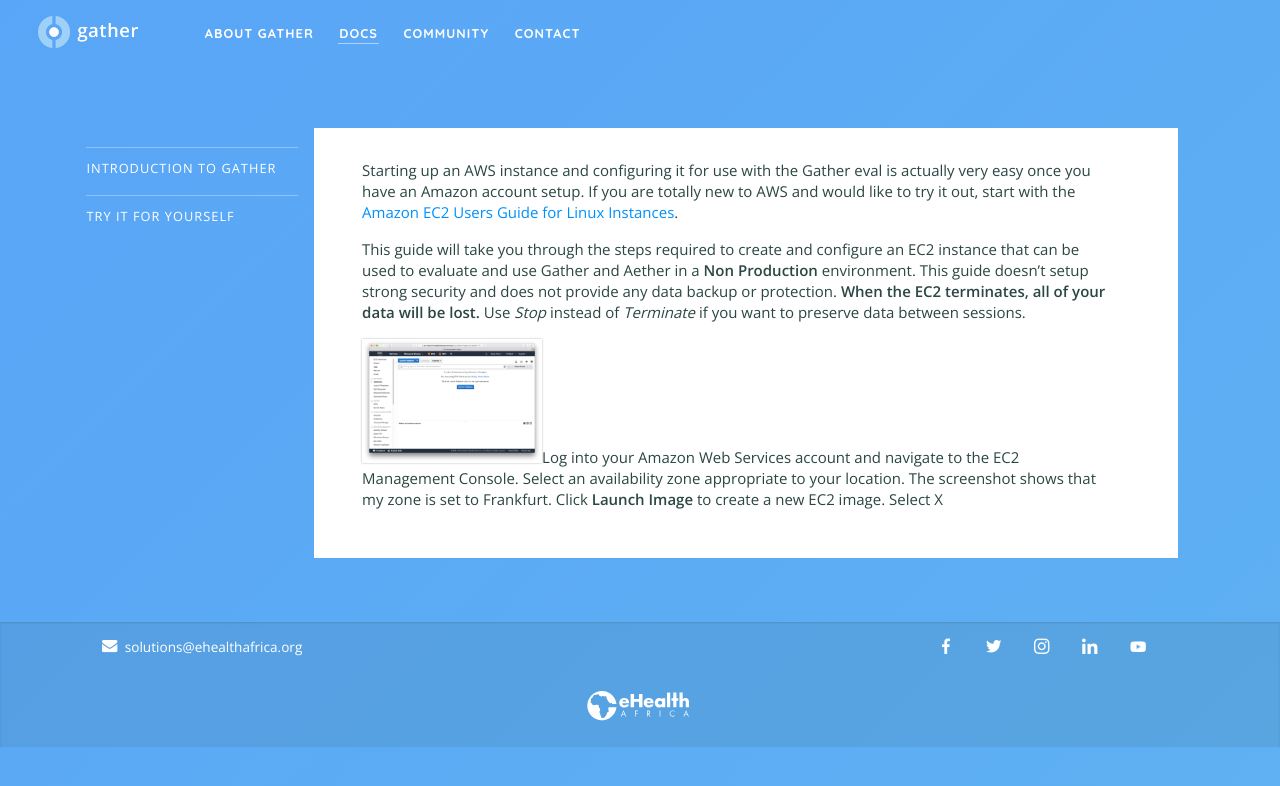
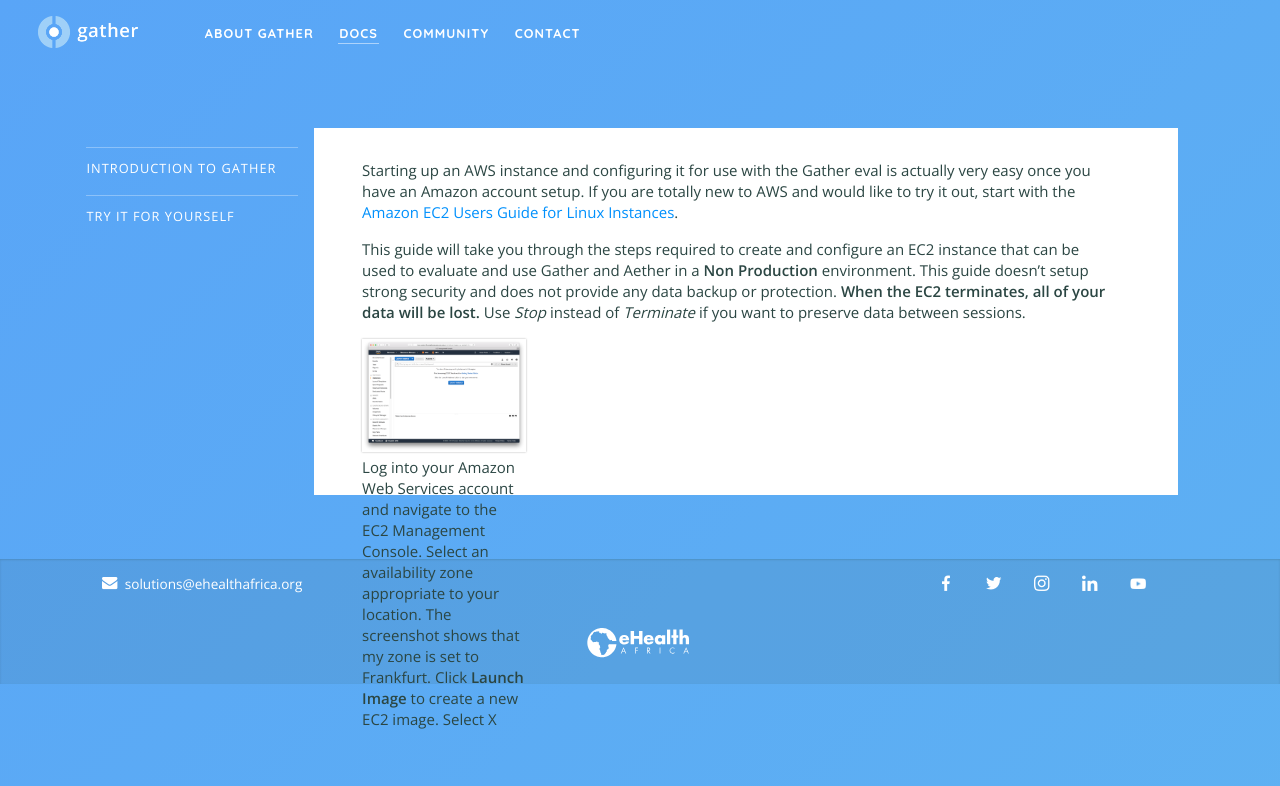
Before and after one commit to nixilla/gather, a Jekyll site: the page built from documentation/try/setup-aws.md, in a window 1280 px wide. Shown: the top 786 px of the page. Built offline with Jekyll 4.4.1, drawn with Linux system fonts in a browser that asks for light colours.

Commit message:
Update setup-aws.md

```diff
--- a/documentation/try/setup-aws.md
+++ b/documentation/try/setup-aws.md
@@ -8,4 +8,5 @@
 
 This guide will take you through the steps required to create and configure an EC2 instance that can be used to evaluate and use Gather and Aether in a **Non Production** environment.  This guide doesn't setup strong security and does not provide any data backup or protection.  **When the EC2 terminates, all of your data will be lost.**   Use *Stop* instead of *Terminate* if you want to preserve data between sessions.
 
-![AWS EC2 Launch](/images/aws-ec2-launch.png){: .scalable}Log into your Amazon Web Services account and navigate to the EC2 Management Console.  Select an availability zone appropriate to your location. The screenshot shows that my zone is set to Frankfurt. Click **Launch Image** to create a new EC2 image.  Select X
+![AWS EC2 Launch](/images/aws-ec2-launch.png)Log into your Amazon Web Services account and navigate to the EC2 Management Console.  Select an availability zone appropriate to your location. The screenshot shows that my zone is set to Frankfurt. Click **Launch Image** to create a new EC2 image.  Select X
+{: .scalable}
```
